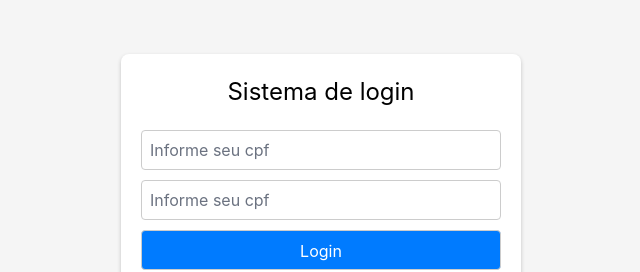
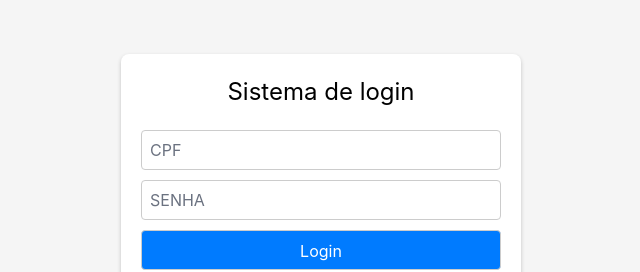
Before and after one commit to mateusdata/my-rotulo, a React (Create React App) app: page /login in a window 1280 px wide. Shown: the part 206-478 px from the top of the page, without its empty margins (319-959 px from the left). Built offline with nearby package versions, Linux system fonts and the light colour scheme.

Commit message:
Add new filess

```diff
--- a/src/pages/home/home.jsx
+++ b/src/pages/home/home.jsx
@@ -14,7 +14,7 @@ function Home() {
   const [erro, setErro] = useState(false);
   const sugestao = (e) => {
     e?.preventDefault();
-    axios.get("https://apirotulo-mateusdata.vercel.app/seach", {
+    axios.get("https://oqueeissonomeurotulo.vercel.app/seach", {
       params: {
         values: values
       }
@@ -29,7 +29,7 @@ function Home() {
     if (values.length > 0) {
       setAlimentos([]);
       e?.preventDefault();
-      axios.get("https://apirotulo-mateusdata.vercel.app/seachalimentos", {
+      axios.get("https://oqueeissonomeurotulo.vercel.app/seachalimentos", {
         params: {
           values: values
         }
--- a/src/pages/login/loginPage.jsx
+++ b/src/pages/login/loginPage.jsx
@@ -13,7 +13,7 @@ const LoginPage = () => {
     const handleLogin = (e) => {
         e.preventDefault();
         //alert(cpf + " " + password)
-        axios.post("https://apirotulo-mateusdata.vercel.app/login",{
+        axios.post("https://oqueeissonomeurotulo.vercel.app/login",{
             cpf: cpf,
             senha: password
         }).then((response)=>{
@@ -31,8 +31,8 @@ const LoginPage = () => {
 
             <form onSubmit={handleLogin}>
                 <h1>Sistema de login</h1>
-                <input onChange={(e) => setCpf(e.target.value)} value={cpf} type="text" name="cpf" placeholder='Informe seu cpf' />
-                <input onChange={(e) => setPassword(e.target.value)} value={password} type="password" name='password' placeholder='Informe seu cpf' />
+                <input onChange={(e) => setCpf(e.target.value)} value={cpf} type="text" name="cpf" placeholder='CPF' />
+                <input onChange={(e) => setPassword(e.target.value)} value={password} type="password" name='password' placeholder='SENHA' />
                 <input onClick={handleLogin} type="button" value={"Login"} />
                 <br />
                 <h3 style={{color:"red"}}>{req?.erro}</h3>
--- a/src/pages/project/project.jsx
+++ b/src/pages/project/project.jsx
@@ -14,7 +14,7 @@ function Project() {
   const [loading2, setLoading2] = useState(true);
   useEffect(()=>{
     setLoading2(true)
-    axios.get("https://apirotulo-mateusdata.vercel.app/").then((response)=>{
+    axios.get("https://oqueeissonomeurotulo.vercel.app/").then((response)=>{
       console.log(response);
       setAlimentos(response?.data);
       setLoading(false)
```
